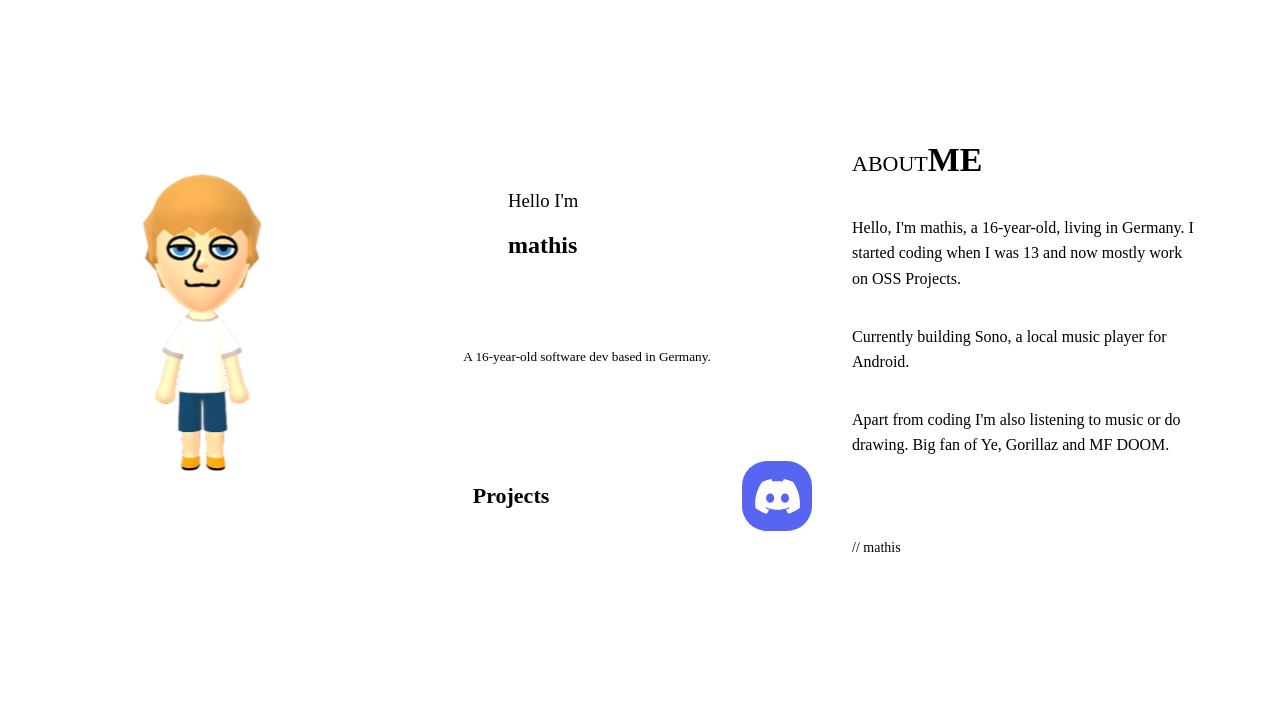
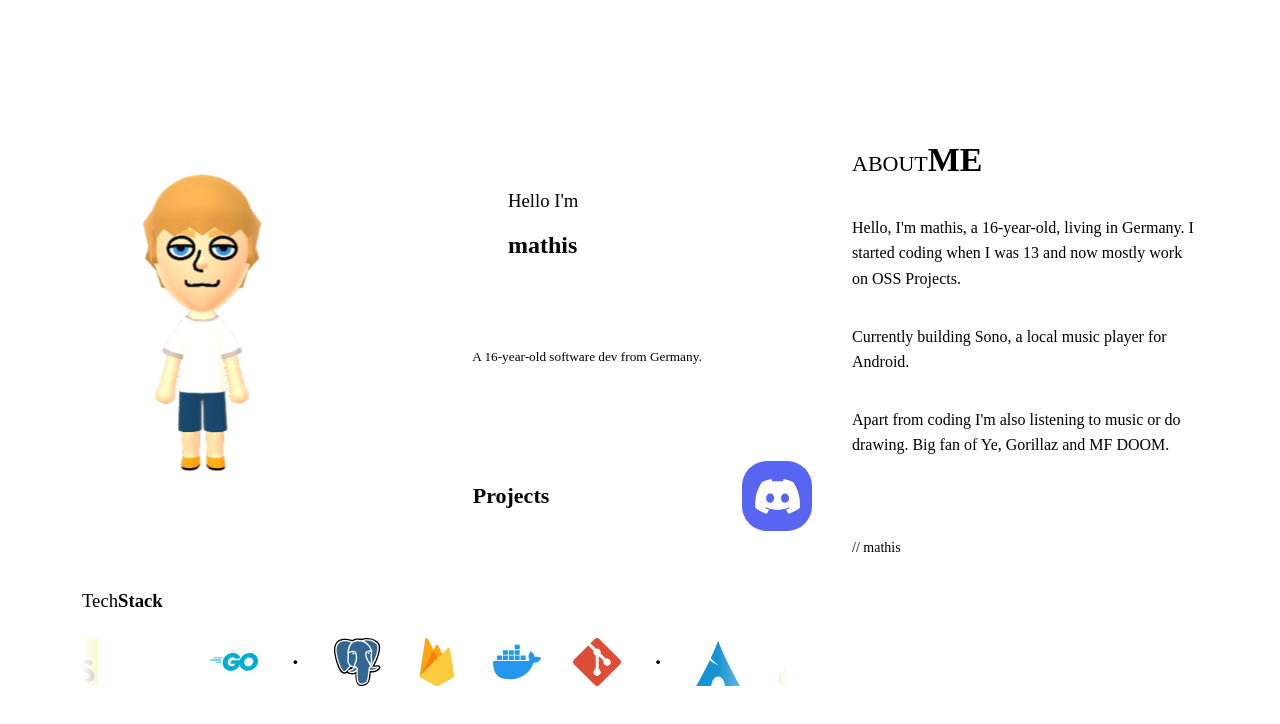
Before and after one commit to mathiiiiiis/homepage, a Vue app: page / in a window 1280 px wide. Shown: the top 724 px of the page. Built offline with nearby package versions, Linux system fonts and the light colour scheme; no server answers; the HTML template or start-up script is replaced by a standard one.

Commit message:
Add Tech Stack section

```diff
--- a/src/views/Home.vue
+++ b/src/views/Home.vue
@@ -20,7 +20,7 @@ import ProfilePicture from '@/components/home/ProfilePicture.vue';
                             </div>
                         </div>
                         <div class="about-short-description">
-                            <h5>A 16-year-old software dev based in Germany.</h5>
+                            <h5>A 16-year-old software dev from Germany.</h5>
                         </div>
                     </section>
                     <section class="button-row">
@@ -35,6 +35,43 @@ import ProfilePicture from '@/components/home/ProfilePicture.vue';
                 </div>
             </div>
             <section class="card tech-stack">
+                <h3 class="tech-stack-title">Tech<span>Stack</span></h3>
+                <div class="tech-stack-scroll" @mouseenter="$el.style.animationPlayState = 'pause'" @mouseleave="$el.style.animationPlayState = 'running'">
+                    <div class="tech-stack-track">
+                        <svg class="tech-icon"><use href="#icon-flutter" /></svg>
+                        <svg class="tech-icon"><use href="#icon-dart" /></svg>
+                        <svg class="tech-icon"><use href="#icon-vue" /></svg>
+                        <svg class="tech-icon"><use href="#icon-javascript" /></svg>
+                        <svg class="tech-icon"><use href="#icon-python" /></svg>
+                        <svg class="tech-icon"><use href="#icon-go" /></svg>
+                        <span class="tech-divider">·</span>
+                        <svg class="tech-icon"><use href="#icon-postgres" /></svg>
+                        <svg class="tech-icon"><use href="#icon-firebase" /></svg>
+                        <svg class="tech-icon"><use href="#icon-docker" /></svg>
+                        <svg class="tech-icon"><use href="#icon-git" /></svg>
+                        <span class="tech-divider">·</span>
+                        <svg class="tech-icon"><use href="#icon-arch" /></svg>
+                        <svg class="tech-icon"><use href="#icon-linux" /></svg>
+                        <span class="tech-divider">·</span>
+
+                        <!--copy 2-->
+                        <svg class="tech-icon"><use href="#icon-flutter" /></svg>
+                        <svg class="tech-icon"><use href="#icon-dart" /></svg>
+                        <svg class="tech-icon"><use href="#icon-vue" /></svg>
+                        <svg class="tech-icon"><use href="#icon-javascript" /></svg>
+                        <svg class="tech-icon"><use href="#icon-python" /></svg>
+                        <svg class="tech-icon"><use href="#icon-go" /></svg>
+                        <span class="tech-divider">·</span>
+                        <svg class="tech-icon"><use href="#icon-postgres" /></svg>
+                        <svg class="tech-icon"><use href="#icon-firebase" /></svg>
+                        <svg class="tech-icon"><use href="#icon-docker" /></svg>
+                        <svg class="tech-icon"><use href="#icon-git" /></svg>
+                        <span class="tech-divider">·</span>
+                        <svg class="tech-icon"><use href="#icon-arch" /></svg>
+                        <svg class="tech-icon"><use href="#icon-linux" /></svg>
+                        <span class="tech-divider">·</span>
+                    </div>
+                </div>
             </section>
         </div>
         <div class="right">
@@ -67,6 +104,7 @@ import ProfilePicture from '@/components/home/ProfilePicture.vue';
     display: flex;
     flex-direction: column;
     gap: 16px;
+    width: 754px;
 }
 
 .left-top {
@@ -241,9 +279,67 @@ import ProfilePicture from '@/components/home/ProfilePicture.vue';
 /* ==== TECH STACK ==== */
 .tech-stack {
     width: 100%;
+    max-width: 100%;
     height: 164px;
     border-radius: 25px 25px 50px 50px;
     padding: 24px;
+    display: flex;
+    flex-direction: column;
+    justify-content: space-between;
+    overflow: hidden;
+}
+
+.tech-stack-title {
+    font-family: var(--font-primary);
+    font-weight: 300;
+}
+
+.tech-stack-title span {
+    font-weight: 700;
+}
+
+.tech-stack-scroll {
+    overflow: hidden;
+    min-width: 0;
+    padding-block: 8px;
+    mask-image: linear-gradient(to right, transparent, black 10%, black 90%, transparent);
+}
+
+.tech-stack-track {
+    display: flex;
+    width: max-content;
+    animation: scroll 20s linear infinite;
+    padding-block: 0;
+}
+
+.tech-stack-scroll:hover .tech-stack-track {
+    animation-play-state: paused;
+}
+
+.tech-icon {
+    width: 48px;
+    height: 48px;
+    flex-shrink: 0;
+    margin-right: 32px;
+    transition: transform 200ms cubic-bezier(0.34, 1.46, 0.64, 1);
+}
+
+.tech-icon:hover {
+    transform: scale(1.15) rotate(5deg);
+}
+
+.tech-divider {
+    color: var(--card-border);
+    font-size: 32px;
+    line-height: 48px;
+    flex-shrink: 0;
+    user-select: none;
+    margin-right: 32px;
+}
+
+@keyframes scroll {
+    0% { transform: translateX(0); }
+    100% { transform: translateX(-50%); }
 }
 
 /* ==== LAST PLAYED ==== */
```
